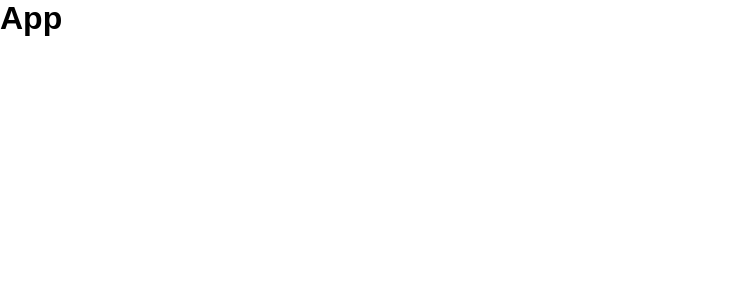
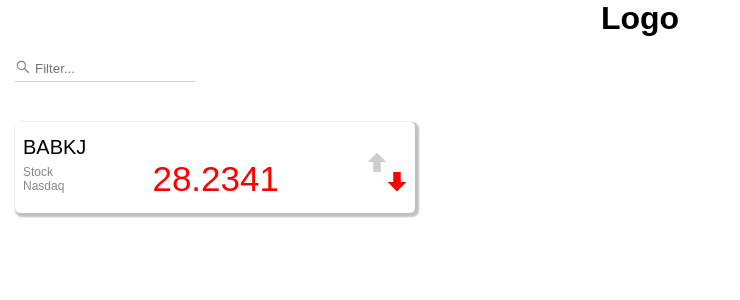
Before and after one commit to raphaelalvarenga/challenge-zoe-zoe, a React (Create React App) app: page / in a window 1280 px wide. Shown: the top 300 px of the page, without its empty margins (0-740 px from the left). Built offline with nearby package versions, Linux system fonts and the light colour scheme.

Commit message:
Created the assets page to print out all assets later.

```diff
--- a/src/App.tsx
+++ b/src/App.tsx
@@ -1,11 +1,13 @@
-import { createGlobalStyle, ThemeProvider } from "styled-components";
+import { ThemeProvider } from "styled-components";
+import Assets from "./pages/Assets";
 import GlobalStyles from "./shared/components/GlobalStyles";
 import themes from "./shared/themes";
 
 const App = () => (
     <GlobalStyles>
         <ThemeProvider theme={themes}>
-            <h1>App</h1>
+            <h1 style={{ textAlign: "center" }}>Logo</h1>
+            <Assets />
         </ThemeProvider>
     </GlobalStyles>
 );
--- /dev/null
+++ b/src/pages/Assets/index.tsx
@@ -0,0 +1,47 @@
+import { Container, FiltersContainer, CardsContainer } from "./style";
+import Input from "../../shared/components/Input";
+import Card from "../../shared/components/Card";
+import { useEffect, useState } from "react";
+import dataStream from "../../data";
+import { IAssetUpdated } from "../../shared/interfaces/AssetUpdated.interface";
+
+const Assets = () => {
+    const [inputValue, setInputValue] = useState("");
+
+    const [assets, setAssets] = useState<IAssetUpdated>({
+        id: 1,
+        assetName: "BABKJ",
+        lastUpdate: Date.now(),
+        previewPrice: 28.2342,
+        price: 28.2341,
+        type: "Stock",
+        market: "Nasdaq",
+    });
+    const [previewAssets, setPreviewAssets] = useState([]);
+
+    useEffect(() => {
+        // dataStream.subscribe(
+        //     result => {
+        //         // if (assets.length === 0 || previewAssets.length === 0) {
+        //         setAssets({ ...result, previewPrice: result.price });
+        //         // setPreviewAssets(result);
+        //         // }
+        //     },
+        //     error => console.log(error)
+        // );
+    }, []);
+
+    return (
+        <Container>
+            <FiltersContainer>
+                <Input inputValue={inputValue} setInputValue={setInputValue} />
+            </FiltersContainer>
+
+            <CardsContainer>
+                <Card asset={assets} />
+            </CardsContainer>
+        </Container>
+    );
+};
+
+export default Assets;
--- /dev/null
+++ b/src/pages/Assets/style/index.ts
@@ -0,0 +1,11 @@
+import styled from "styled-components";
+
+export const Container = styled.div`
+    padding: 0 15px;
+`;
+
+export const FiltersContainer = styled.div`
+    margin: 20px 0 40px 0;
+`;
+
+export const CardsContainer = styled.div``;
```
Also changed, not shown: src/stories/Header.tsx (+4 -1 lines), src/stories/Page.tsx (+8 -5 lines).
